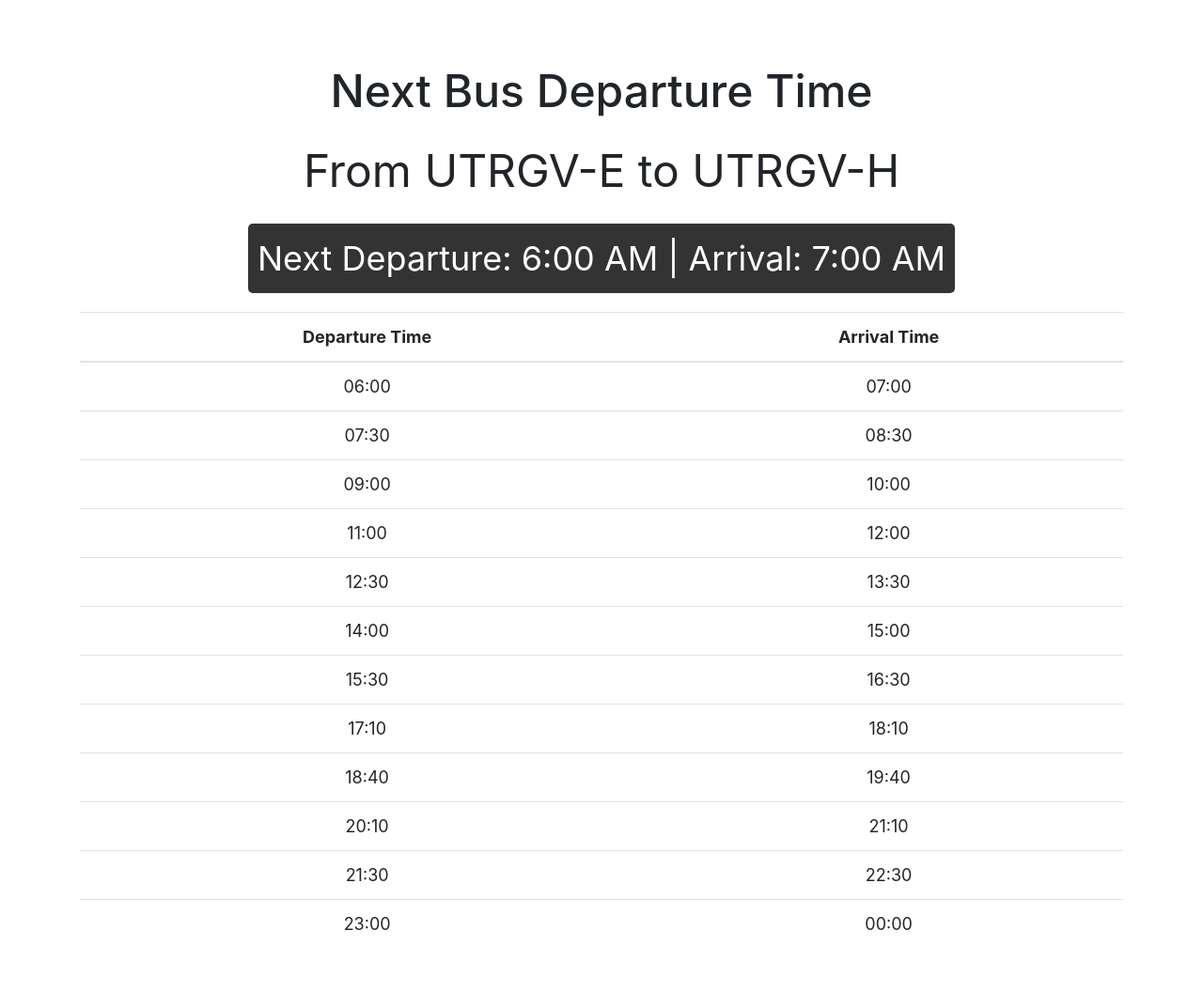
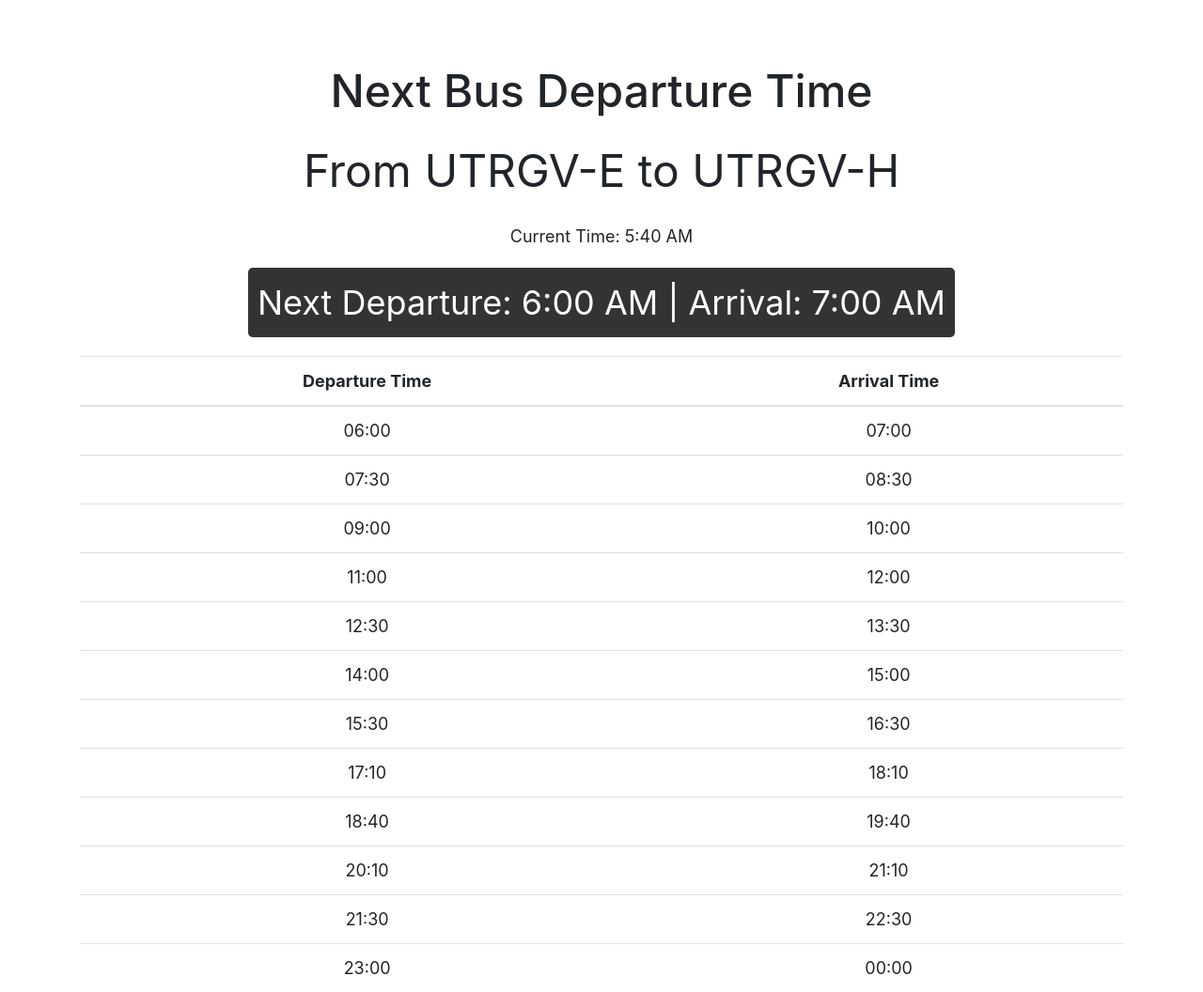
Before and after one commit to SPagayon/NeverMissBusAgainSite, a plain HTML site: page index.html in a window 1280 px wide. Shown: the whole page at 94% size. Before the commit the page ends 1009 px from the top, so only its background shows below. Drawn offline with nearby package versions, Linux system fonts and the light colour scheme.

Commit message:
added current time

```diff
--- a/index.html
+++ b/index.html
@@ -13,6 +13,7 @@
             <div class="col-12 text-center">
                 <h1 class="big-text">Next Bus Departure Time</h1>
                 <p class="big-text">From UTRGV-E to UTRGV-H</p>
+                <p id="current-time"></p> <!-- Display current time here -->
             </div>
         </div>
 
--- a/script.js
+++ b/script.js
@@ -1,3 +1,12 @@
+// Function to format time as HH:MM AM/PM
+function formatTime(timeNumeric) {
+    const hours = Math.floor(timeNumeric / 100);
+    const minutes = timeNumeric % 100;
+    const ampm = hours >= 12 ? 'PM' : 'AM';
+    const formattedHours = hours % 12 === 0 ? 12 : hours % 12;
+    return `${formattedHours}:${minutes < 10 ? '0' : ''}${minutes} ${ampm}`;
+}
+
 function calculateNextDeparture(scheduleData) {
     const currentTime = new Date();
     const currentHours = currentTime.getHours();
@@ -23,16 +32,10 @@ function calculateNextDeparture(scheduleData) {
         }
     }
 
+    // Display the current time
+    document.getElementById('current-time').textContent = `Current Time: ${formatTime(currentTimeNumeric)}`;
+
     // Format the next departure and arrival times as HH:MM AM/PM
-    const formatTime = (timeNumeric) => {
-        const hours = Math.floor(timeNumeric / 100);
-        const minutes = timeNumeric % 100;
-        const ampm = hours >= 12 ? 'PM' : 'AM';
-        const formattedHours = hours % 12 === 0 ? 12 : hours % 12;
-        return `${formattedHours}:${minutes < 10 ? '0' : ''}${minutes} ${ampm}`;
-    };
-
-    // Display the next departure and arrival times
     document.getElementById('result').textContent = `Next Departure: ${formatTime(nextDepartureTime)} | Arrival: ${formatTime(nextArrivalTime)}`;
 
     // Create the table rows for all times
```
